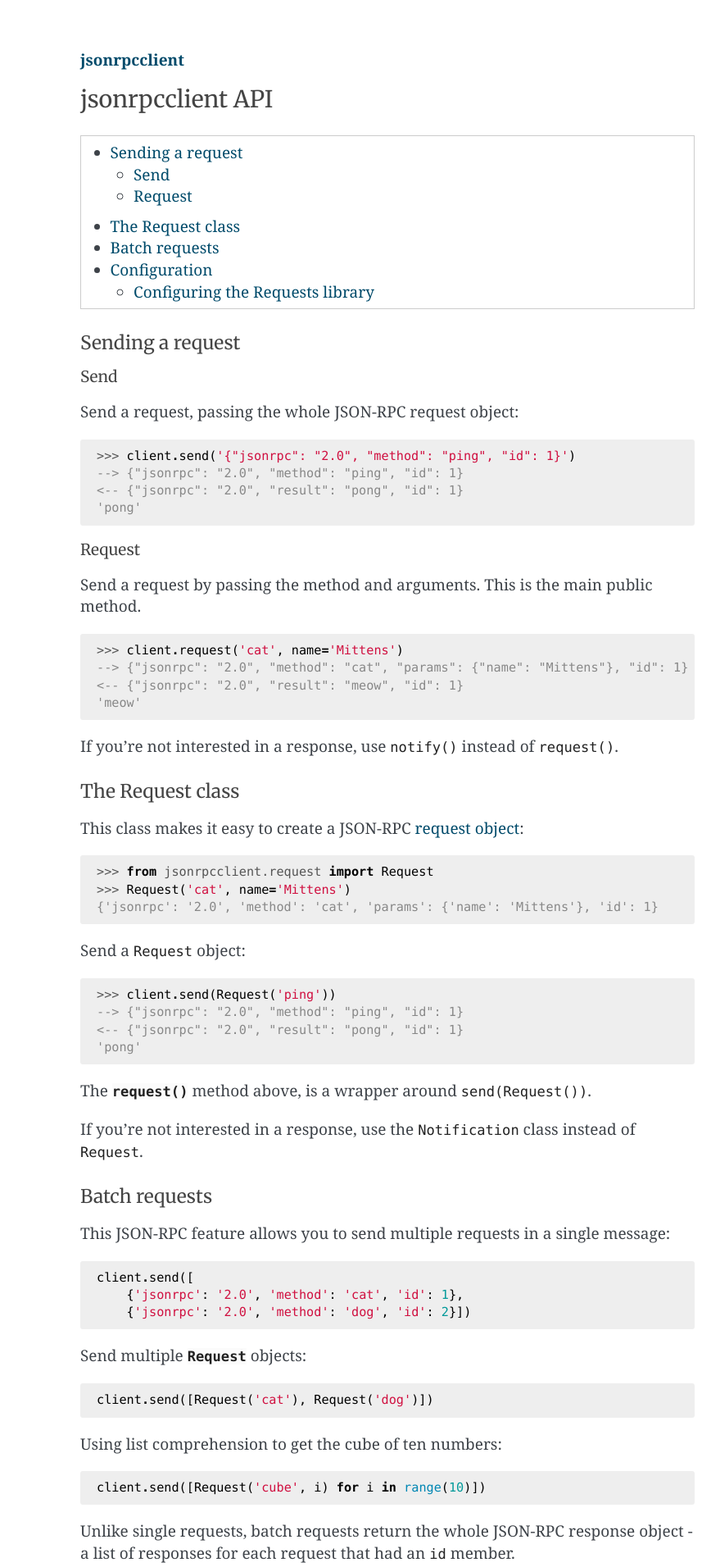
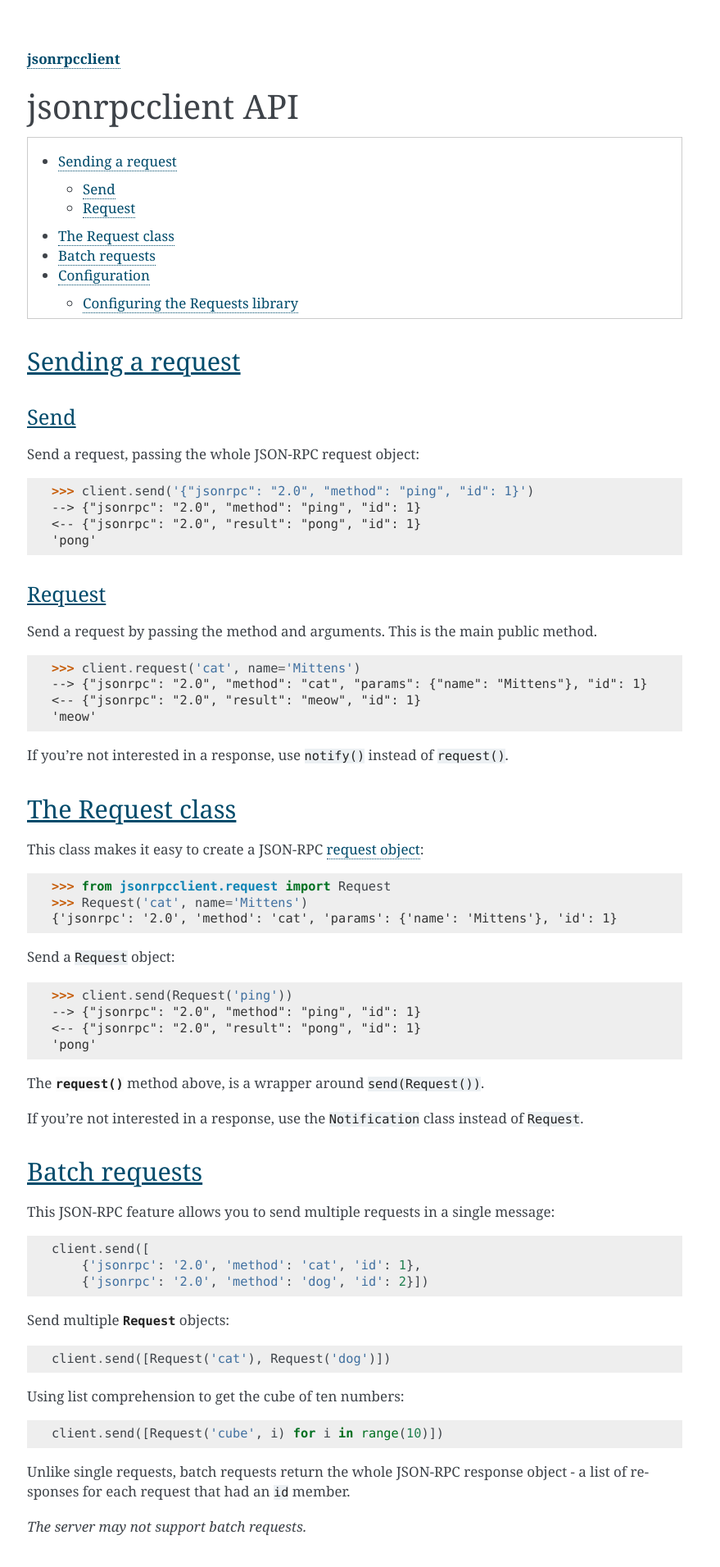
Before and after one commit to explodinglabs/jsonrpcclient, a Sphinx documentation site: the page built from doc/api.rst, in a window 1280 px wide. Shown: the top 1911 px of the page at 82% size, without its empty margins (167-1046 px from the left). Built offline with Sphinx 7.4.7, drawn with Linux system fonts in a browser that asks for light colours.

Commit message:
Use a new custom sphinx theme

```diff
--- a/doc/_static/custom.css
+++ /dev/null
@@ -1,101 +0,0 @@
-/* Reset some basic elements */
-body, h1, h2, h3, h4, h5, h6, p, blockquote, pre, hr, dl, dd, ol, ul, figure {
-    margin: 0;
-    padding: 0;
-    line-height: 100%;
-}
-
-/* Basic styling */
-body {
-    background-color: white;
-    color: #3E4349;
-    font-family: 'goudy old style', 'minion pro', 'bell mt', Georgia, 'Hiragino Mincho Pro', serif;
-    font-size: 19px;
-    -webkit-text-size-adjust: 100%;
-    -webkit-font-feature-settings: "kern" 1;
-    -moz-font-feature-settings: "kern" 1;
-    -o-font-feature-settings: "kern" 1;
-    font-feature-settings: "kern" 1;
-    font-kerning: normal;
-}
-
-/* Headings */
-h1, h2, h3, h4, h5, h6 {
-    font-family: 'Merriweather', 'Garamond', 'Georgia', serif !important;
-    font-weight: normal !important;
-    color: #444 !important;
-}
-
-h1 {
-    font-size: 1.5em !important;
-    margin-top: 20px !important;
-    margin-bottom: 30px !important;
-}
-
-h2 {
-    margin: 30px 0 20px 0 !important;
-    font-size: 1.2em !important;
-}
-
-h3 {
-    margin: 20px 0 20px 0 !important;
-    font-size: 1em !important;
-}
-
-/* Stop headings from appearing as links when 'contents' is used */
-h2 a, h2 a:hover,
-h3 a, h3 a:hover {
-    color: inherit;
-    text-decoration: none;
-}
-
-a {
-    text-decoration: none;
-    border: none !important;
-}
-
-p, blockquote, pre, ul, ol, figure, .exception {
-    margin-bottom: 20px;
-    line-height: 160%;
-}
-
-/* Lists */
-ul {
-    margin: 0px 0 10px 1.5em;
-}
-
-pre, code {
-    background-color: inherit;
-    font-family: 'Consolas', 'Menlo', 'Deja Vu Sans Mono', 'Bitstream Vera Sans Mono', monospace;
-    line-height: 140%;
-    font-size: 0.9em;
-}
-
-pre {
-    border-radius: 3px;
-    background-color: #eee;
-    overflow-x: auto;
-    padding: 10px 20px;
-    border: 0;
-    font-size: 0.8em;
-    line-height: 140%;
-}
-
-div.body {
-    padding: 0;
-    margin: 0;
-}
-
-div.document, div.footer {
-    width: 750px;
-}
-
-@media screen and (max-width: 600px) {
-    div.body {
-        padding-right: 20px;
-        padding-left: 20px;
-    }
-    div.document, div.footer {
-        width: 100%;
-    }
-}
--- a/doc/_static/pygments.css
+++ /dev/null
@@ -1,272 +0,0 @@
-/**
- * Syntax highlighting styles
- */
-.highlight {
-  color: black; }
-
-.highlight .hll {
-  background-color: #ffffcc; }
-
-.highlight .c {
-  color: #999988;
-  font-style: italic; }
-
-/* Comment */
-.highlight .err {
-  color: #a61717;
-  background-color: #e3d2d2; }
-
-/* Error */
-.highlight .k {
-  color: #000000;
-  font-weight: bold; }
-
-/* Keyword */
-.highlight .o {
-  color: #000000;
-  font-weight: bold; }
-
-/* Operator */
-.highlight .cm {
-  color: #999988;
-  font-style: italic; }
-
-/* Comment.Multiline */
-.highlight .cp {
-  color: #999999;
-  font-weight: bold;
-  font-style: italic; }
-
-/* Comment.Preproc */
-.highlight .c1 {
-  color: #999988;
-  font-style: italic; }
-
-/* Comment.Single */
-.highlight .cs {
-  color: #999999;
-  font-weight: bold;
-  font-style: italic; }
-
-/* Comment.Special */
-.highlight .gd {
-  color: #000000;
-  background-color: #ffdddd; }
-
-/* Generic.Deleted */
-.highlight .ge {
-  color: #000000;
-  font-style: italic; }
-
-/* Generic.Emph */
-.highlight .gr {
-  color: #aa0000; }
-
-/* Generic.Error */
-.highlight .gh {
-  color: #999999; }
-
-/* Generic.Heading */
-.highlight .gi {
-  color: #000000;
-  background-color: #ddffdd; }
-
-/* Generic.Inserted */
-.highlight .go {
-  color: #888888; }
-
-/* Generic.Output */
-.highlight .gp {
-  color: #555555; }
-
-/* Generic.Prompt */
-.highlight .gs {
-  font-weight: bold; }
-
-/* Generic.Strong */
-.highlight .gu {
-  color: #aaaaaa; }
-
-/* Generic.Subheading */
-.highlight .gt {
-  color: #aa0000; }
-
-/* Generic.Traceback */
-.highlight .kc {
-  color: #000000;
-  font-weight: bold; }
-
-/* Keyword.Constant */
-.highlight .kd {
-  color: #000000;
-  font-weight: bold; }
-
-/* Keyword.Declaration */
-.highlight .kn {
-  color: #000000;
-  font-weight: bold; }
-
-/* Keyword.Namespace */
-.highlight .kp {
-  color: #000000;
-  font-weight: bold; }
-
-/* Keyword.Pseudo */
-.highlight .kr {
-  color: #000000;
-  font-weight: bold; }
-
-/* Keyword.Reserved */
-.highlight .kt {
-  color: #445588;
-  font-weight: bold; }
-
-/* Keyword.Type */
-.highlight .m {
-  color: #009999; }
-
-/* Literal.Number */
-.highlight .s {
-  color: #d01040; }
-
-/* Literal.String */
-.highlight .na {
-  color: #008080; }
-
-/* Name.Attribute */
-.highlight .nb {
-  color: #0086B3; }
-
-/* Name.Builtin */
-.highlight .nc {
-  color: #445588;
-  font-weight: bold; }
-
-/* Name.Class */
-.highlight .no {
-  color: #008080; }
-
-/* Name.Constant */
-.highlight .nd {
-  color: #3c5d5d;
-  font-weight: bold; }
-
-/* Name.Decorator */
-.highlight .ni {
-  color: #800080; }
-
-/* Name.Entity */
-.highlight .ne {
-  color: #990000;
-  font-weight: bold; }
-
-/* Name.Exception */
-.highlight .nf {
-  color: #990000;
-  font-weight: bold; }
-
-/* Name.Function */
-.highlight .nl {
-  color: #990000;
-  font-weight: bold; }
-
-/* Name.Label */
-.highlight .nn {
-  color: #555555; }
-
-/* Name.Namespace */
-.highlight .nt {
-  color: #000080; }
-
-/* Name.Tag */
-.highlight .nv {
-  color: #008080; }
-
-/* Name.Variable */
-.highlight .ow {
-  color: #000000;
-  font-weight: bold; }
-
-/* Operator.Word */
-.highlight .w {
-  color: #bbbbbb; }
-
-/* Text.Whitespace */
-.highlight .mf {
-  color: #009999; }
-
-/* Literal.Number.Float */
-.highlight .mh {
-  color: #009999; }
-
-/* Literal.Number.Hex */
-.highlight .mi {
-  color: #009999; }
-
-/* Literal.Number.Integer */
-.highlight .mo {
-  color: #009999; }
-
-/* Literal.Number.Oct */
-.highlight .sb {
-  color: #d01040; }
-
-/* Literal.String.Backtick */
-.highlight .sc {
-  color: #d01040; }
-
-/* Literal.String.Char */
-.highlight .sd {
-  color: #d01040; }
-
-/* Literal.String.Doc */
-.highlight .s2 {
-  color: #d01040; }
-
-/* Literal.String.Double */
-.highlight .se {
-  color: #d01040; }
-
-/* Literal.String.Escape */
-.highlight .sh {
-  color: #d01040; }
-
-/* Literal.String.Heredoc */
-.highlight .si {
-  color: #d01040; }
-
-/* Literal.String.Interpol */
-.highlight .sx {
-  color: #d01040; }
-
-/* Literal.String.Other */
-.highlight .sr {
-  color: #009926; }
-
-/* Literal.String.Regex */
-.highlight .s1 {
-  color: #d01040; }
-
-/* Literal.String.Single */
-.highlight .ss {
-  color: #990073; }
-
-/* Literal.String.Symbol */
-.highlight .bp {
-  color: #999999; }
-
-/* Name.Builtin.Pseudo */
-.highlight .vc {
-  color: #008080; }
-
-/* Name.Variable.Class */
-.highlight .vg {
-  color: #008080; }
-
-/* Name.Variable.Global */
-.highlight .vi {
-  color: #008080; }
-
-/* Name.Variable.Instance */
-.highlight .il {
-  color: #009999; }
--- a/doc/conf.py
+++ b/doc/conf.py
@@ -16,7 +16,7 @@
 import sys
 import os
 
-import alabaster
+#import alabaster
 
 # If extensions (or modules to document with autodoc) are in another directory,
 # add these directories to sys.path here. If the directory is relative to the
@@ -24,8 +24,8 @@
 sys.path.insert(0, os.path.abspath('..'))
 
 def setup(app):
-    app.add_stylesheet('custom.css')
-    app.add_stylesheet('pygments.css')
+    #app.add_stylesheet('custom.css')
+    pass
 
 # -- General configuration ------------------------------------------------
 
@@ -35,7 +35,7 @@
 # Add any Sphinx extension module names here, as strings. They can be
 # extensions coming with Sphinx (named 'sphinx.ext.*') or your custom
 # ones.
-extensions = ['alabaster', 'sphinx.ext.autodoc']
+extensions = ['sphinx.ext.autodoc']
 
 # Add any paths that contain templates here, relative to this directory.
 templates_path = ['_templates']
@@ -85,7 +85,7 @@
 
 # If true, the current module name will be prepended to all description
 # unit titles (such as .. function::).
-#add_module_names = True
+add_module_names = False
 
 # If true, sectionauthor and moduleauthor directives will be shown in the
 # output. They are ignored by default.
@@ -105,18 +105,17 @@
 
 # The theme to use for HTML and HTML Help pages.  See the documentation for
 # a list of builtin themes.
-html_theme = 'alabaster'
+#html_theme = 'alabaster'
 
 # Theme options are theme-specific and customize the look and feel of a theme
 # further.  For a list of options available for each theme, see the
 # documentation.
 html_theme_options = {
-    'page_width': '800px',
     'analytics_id': 'UA-81795603-2'
 }
 
 # Add any paths that contain custom themes here, relative to this directory.
-html_theme_path = [alabaster.get_path()]
+#html_theme_path = [alabaster.get_path()]
 
 # The name for this set of Sphinx documents.  If None, it defaults to
 # "<project> v<release> documentation".
@@ -137,7 +136,7 @@
 # Add any paths that contain custom static files (such as style sheets) here,
 # relative to this directory. They are copied after the builtin static files,
 # so a file named "default.css" will overwrite the builtin "default.css".
-html_static_path = ['_static']
+#html_static_path = ['_static']
 
 # Add any extra paths that contain custom files (such as robots.txt or
 # .htaccess) here, relative to this directory. These files are copied
--- /dev/null
+++ b/requirements-docs.txt
@@ -0,0 +1 @@
+git+https://github.com/bcb/alabaster
```
